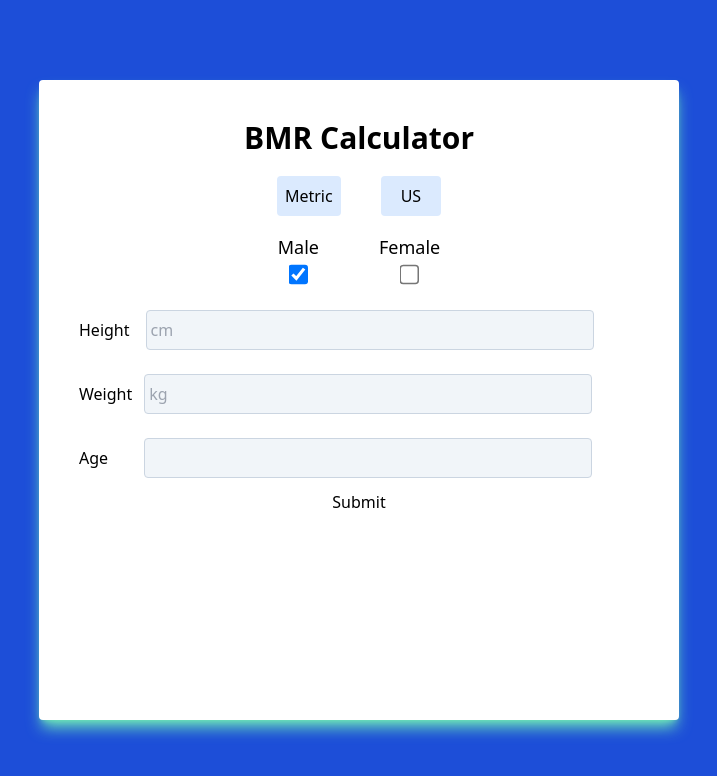
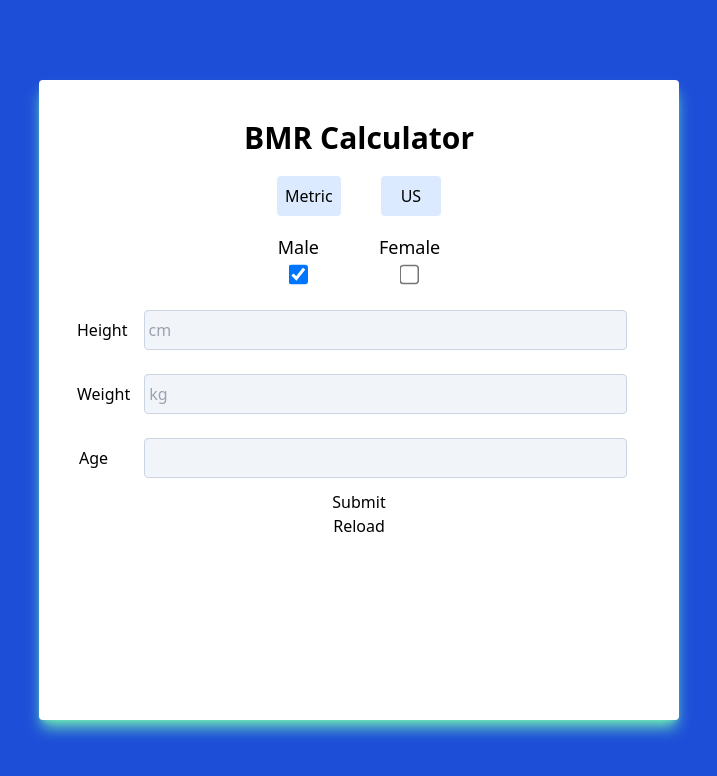
Before and after one commit to RyanLH95/bmr_calculator, a React (Vite) app: page / in a window 1280 px wide. Shown: the top 776 px of the page, without its empty margins (281-998 px from the left). Built offline with nearby package versions, Linux system fonts and the light colour scheme.

Commit message:
Install react-hook-form, fix design inside US.tsx file. Refactor gender state from booleon to union type.

```diff
--- a/package.json
+++ b/package.json
@@ -11,7 +11,8 @@
   },
   "dependencies": {
     "react": "^18.3.1",
-    "react-dom": "^18.3.1"
+    "react-dom": "^18.3.1",
+    "react-hook-form": "^7.54.2"
   },
   "devDependencies": {
     "@eslint/js": "^9.8.0",
--- a/src/App.tsx
+++ b/src/App.tsx
@@ -81,6 +81,10 @@ const App = () => {
     }
   };
 
+  let reload = () => {
+    window.location.reload();
+  }
+
   return (
     <div className='flex flex-col justify-center items-center w-full h-screen bg-designColour'>
       <div className='bg-white shadow-lg rounded p-10 h-4/5 w-2/4 text-center shadow-emerald-300'>
@@ -120,8 +124,9 @@ const App = () => {
           }
         </form>
         <div>
-          <button className="btn" type="submit">Submit</button>
+          <button onClick={calculate} className="btn" type="submit">Submit</button>
           <p>{result}</p>
+          <button onClick={reload} className="btn" type="submit">Reload</button>
         </div>
       </div>
     </div>
--- a/src/components/Metric.tsx
+++ b/src/components/Metric.tsx
@@ -18,7 +18,7 @@ type MetricProps = {
 }
 
 const Metric: React.FC<MetricProps> = ({ metricMeasurement, setMetricMeasurement, handleNumericInput }) => {
-  const [gender, setGender] = useState(false);
+  const [gender, setGender] = useState<"male" | "female">("male");
 
   return (
     <div className='mt-5'>
@@ -27,28 +27,28 @@ const Metric: React.FC<MetricProps> = ({ metricMeasurement, setMetricMeasurement
           <p className='relative top-2.5 text-xs'>Male</p>
           <input
             name='male'
-            checked={gender === false}
+            checked={gender === "male"}
             className='bg-slate-100 border h-10 border-slate-300 cursor-pointer'
             type='checkbox'
-            onChange={() => setGender(Boolean(false))}
+            onChange={() => setGender("male")}
           />
         </div>
         <div className='gap-2'>
           <p className='relative top-2.5 text-xs'>Female</p>
           <input
             name='female'
-            checked={gender === true}
+            checked={gender === "female"}
             className='bg-slate-100 border h-10 border-slate-300 cursor-pointer'
             type='checkbox'
-            onChange={() => setGender(Boolean(true))}
+            onChange={() => setGender("female")}
           />
         </div>
       </div>
-      <div className='flex gap-1'>
+      <div className='flex ml-0.5'>
         {/* HEIGHT INPUT */}
-        <p className='relative top-5'>Height</p>
+        <label className='relative top-5 right-1'>Height</label>
         <input
-          className='m-3 bg-slate-100 border w-4/5 h-10 border-slate-300 rounded pl-1'
+          className='m-3 bg-slate-100 border w-full h-10 border-slate-300 rounded pl-1'
           placeholder="cm"
           type='text'
           value={metricMeasurement.heightInCentimetres || ''}
@@ -63,9 +63,9 @@ const Metric: React.FC<MetricProps> = ({ metricMeasurement, setMetricMeasurement
       </div>
       <div className='flex gap-0'>
         {/* WEIGHT INPUT */}
-        <p className='relative top-5'>Weight</p>
+        <label className='relative top-5 right-0.5'>Weight</label>
         <input
-          className='m-3 bg-slate-100 border w-4/5 h-10 border-slate-300 rounded pl-1'
+          className='m-3 bg-slate-100 border w-full h-10 border-slate-300 rounded pl-1'
           placeholder="kg"
           type='text'
           value={metricMeasurement.weightInKilos || ''}
@@ -80,9 +80,9 @@ const Metric: React.FC<MetricProps> = ({ metricMeasurement, setMetricMeasurement
       </div>
       <div className='flex gap-6'>
         {/* AGE INPUT */}
-        <p className='relative top-5'>Age</p>
+        <label className='relative top-5'>Age</label>
         <input
-          className='m-3 bg-slate-100 border w-4/5 h-10 border-slate-300 rounded pl-1'
+          className='m-3 bg-slate-100 border w-full h-10 border-slate-300 rounded pl-1'
           type='text'
           value={metricMeasurement.age || ''}
           onChange={(e) => {
--- a/src/components/US.tsx
+++ b/src/components/US.tsx
@@ -46,12 +46,13 @@ const US: React.FC<USProps> = ({ usMeasurement, setUsMeasurement, handleNumericI
           />
         </div>
       </div>
-      <div className='flex gap-1'>
+      <div className='w-full'>
         {/* HEIGHT INPUT */}
-        <p className='relative top-5'>Height</p>
+        <div className='flex ml-0.5'>
+        <label className='relative top-5 right-1'>Height</label>
         {/* (feet) */}
         <input
-          className='m-3 bg-slate-100 border w-4/5 h-10 border-slate-300 rounded pl-1'
+          className='m-3 bg-slate-100 border w-full h-10 border-slate-300 rounded pl-1'
           name='heightFeet'
           placeholder="ft"
           type='text'
@@ -66,7 +67,7 @@ const US: React.FC<USProps> = ({ usMeasurement, setUsMeasurement, handleNumericI
         />
         {/* (Inches) */}
         <input
-          className='m-3 bg-slate-100 border w-4/5 h-10 border-slate-300 rounded pl-1'
+          className='m-3 bg-slate-100 border w-full h-10 border-slate-300 rounded pl-1'
           name='heightInches'
           placeholder="inches"
           type='text'
@@ -79,12 +80,13 @@ const US: React.FC<USProps> = ({ usMeasurement, setUsMeasurement, handleNumericI
             handleNumericInput(e, "us")
           }}
         />
+        </div>
       </div>
       <div className='flex gap-0'>
         {/* WEIGHT INPUT */}
-        <p className='relative top-5'>Weight</p>
+        <label className='relative top-5 right-0.5'>Weight</label>
         <input
-          className='m-3 bg-slate-100 border w-4/5 h-10 border-slate-300 rounded pl-1'
+          className='m-3 bg-slate-100 border w-full h-10 border-slate-300 rounded pl-1'
           name='weight'
           placeholder="lbs"
           type='text'
@@ -100,9 +102,9 @@ const US: React.FC<USProps> = ({ usMeasurement, setUsMeasurement, handleNumericI
       </div>
       <div className='flex gap-6'>
         {/* AGE INPUT */}
-        <p className='relative top-5'>Age</p>
+        <label className='relative top-5'>Age</label>
         <input
-          className='m-3 bg-slate-100 border w-4/5 h-10 border-slate-300 rounded pl-1'
+          className='m-3 bg-slate-100 border w-full h-10 border-slate-300 rounded pl-1'
           name='age'
           type='text'
           value={usMeasurement.age || ''}
```
Also changed, not shown: 1 other file (tests, documents, lock files or other folders).
